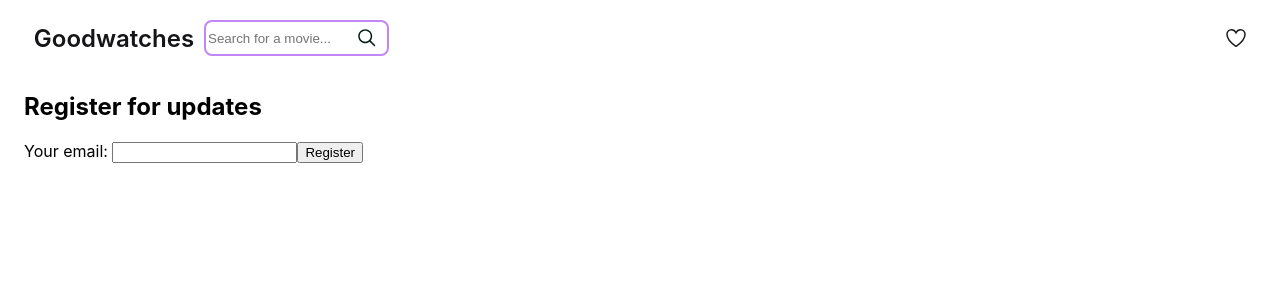
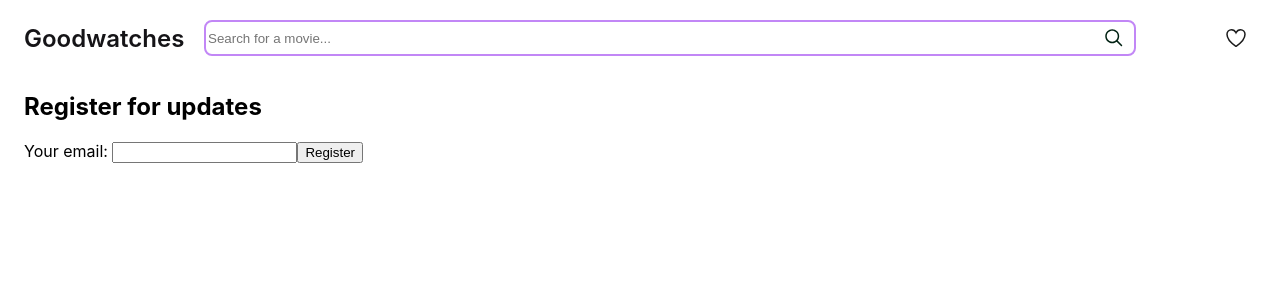
Before and after one commit to rmisutyte/movie-search, an Angular app: page /favourites in a window 1280 px wide. Shown: the top 300 px of the page. Built offline with nearby package versions, Linux system fonts and the light colour scheme; no server answers.

Commit message:
some changes

```diff
--- a/package.json
+++ b/package.json
@@ -44,6 +44,7 @@
     "karma-jasmine-html-reporter": "~2.1.0",
     "prettier": "^3.3.2",
     "prettier-eslint": "^16.3.0",
+    "sass": "^1.78.0",
     "typescript": "~5.4.2",
     "typescript-eslint": "8.0.0-alpha.38"
   }
--- a/src/app/header/header.component.css
+++ /dev/null
@@ -1,69 +0,0 @@
-.header {
-	padding-top: 12px;
-	/* position: relative; */
-}
-.headerContainer {
-	display: flex;
-	justify-content: space-between;
-	max-width: 1440px;
-	margin: 0 auto;
-	padding: 0 16px;
-	width: 100%;
-
-	@media (min-width: 768px) {
-		display: grid;
-		grid-template-columns: 180px 1fr 120px;
-	}
-}
-
-.headerContainer .logo a {
-	font-size: 24px;
-	font-weight: 600;
-	text-decoration: none;
-	color: var(--gray-900);
-}
-
-.logo {
-	display: flex;
-	justify-content: center;
-	align-items: center;
-}
-
-.search {
-	display: none;
-
-	@media (min-width: 768px) {
-    display: flex;
-    /* justify-content: center; */
-    /* flex-wrap: wrap; */
-    /* margin: auto; */
-  }
-}
-
-.controls {
-	display: flex;
-	flex-direction: row-reverse;
-	align-items: center;
-
-}
-
-.controls .searchIcon {
-	display: none;
-
-	@media (max-width: 768px) {
-		display: flex;
-		justify-content: center;
-		width: 40px;
-	}
-}
-
-.controls .favourites {
-	display: flex;
-	justify-content: center;
-	width: 40px;
-}
-
-.searchOverlay {
-	position: absolute;
-	top: 0;
-}
--- a/src/app/header/header.component.html
+++ b/src/app/header/header.component.html
@@ -1,12 +1,12 @@
 <header class="header">
   <div class="headerContainer">
-    <div class="logo">
+    <div class="headerContainer__logo">
       <a href="/">Goodwatches</a>
     </div>
-    <div class="search">
+    <div class="headerContainer__search">
       <app-movie-search />
     </div>
-    <div class="controls">
+    <div class="headerContainer__controls">
       <a [routerLink]="['favourites']" class="favourites">
         <svg width="20" height="18" viewBox="0 0 20 18" fill="none" xmlns="http://www.w3.org/2000/svg">
           <path
@@ -29,7 +29,5 @@
       </a>
     </div>
   </div>
-  <div class="searchOverlay">
-    <app-search-overlay *ngIf="isSearchOverlayVisible"/>
-  </div>
+  <app-search-overlay *ngIf="isSearchOverlayVisible"/>
 </header>
--- /dev/null
+++ b/src/app/header/header.component.scss
@@ -0,0 +1,63 @@
+.header {
+	padding-top: 12px;
+}
+
+.headerContainer {
+	display: flex;
+	justify-content: space-between;
+	max-width: 1440px;
+	margin: 0 auto;
+	padding: 0 16px;
+	width: 100%;
+
+	@media (min-width: 768px) {
+		display: grid;
+		grid-template-columns: 180px 1fr 120px;
+	}
+
+	&__logo {
+		display: flex;
+		align-items: center;
+
+		a {
+			font-size: 24px;
+			font-weight: 600;
+			text-decoration: none;
+			color: var(--gray-900);
+		}
+	}
+
+	&__search {
+		// display: flex;
+
+		@media (max-width: 768px) {
+			display: none;
+			/* justify-content: center; */
+			/* flex-wrap: wrap; */
+			/* margin: auto; */
+		}
+	}
+
+	&__controls {
+		display: flex;
+		flex-direction: row-reverse;
+		align-items: center;
+		gap: 4px;
+	}
+}
+
+.searchIcon {
+	display: none;
+
+	@media (max-width: 768px) {
+		display: flex;
+		justify-content: center;
+		width: 40px;
+	}
+}
+
+.favourites {
+	display: flex;
+	justify-content: center;
+	width: 40px;
+}
--- a/src/app/header/header.component.ts
+++ b/src/app/header/header.component.ts
@@ -9,7 +9,7 @@ import { CommonModule } from '@angular/common';
   standalone: true,
   imports: [MovieSearchComponent, RouterLink, SearchOverlayComponent, CommonModule],
   templateUrl: './header.component.html',
-  styleUrl: './header.component.css',
+  styleUrl: './header.component.scss',
 })
 export class HeaderComponent {
   isSearchOverlayVisible = false;
--- a/src/app/movie-search/movie-search.component.css
+++ b/src/app/movie-search/movie-search.component.css
@@ -1,3 +1,6 @@
+.searchContainer {
+  flex:1;
+}
 .searchContainer form {
 
   @media (min-width: 768px) {
--- /dev/null
+++ b/src/app/search-overlay/search-overlay.component.scss
@@ -0,0 +1,3 @@
+.searchOverlay {
+
+}
--- a/src/app/search-overlay/search-overlay.component.ts
+++ b/src/app/search-overlay/search-overlay.component.ts
@@ -6,6 +6,6 @@ import { MovieSearchComponent } from '../movie-search/movie-search.component';
   standalone: true,
   imports: [MovieSearchComponent, MovieSearchComponent],
   templateUrl: './search-overlay.component.html',
-  styleUrl: './search-overlay.component.css',
+  styleUrl: './search-overlay.component.scss',
 })
 export class SearchOverlayComponent {}
```
Also changed, not shown: src/app/search-overlay/search-overlay.component.css (deleted), 1 other file (tests, documents, lock files or other folders).
